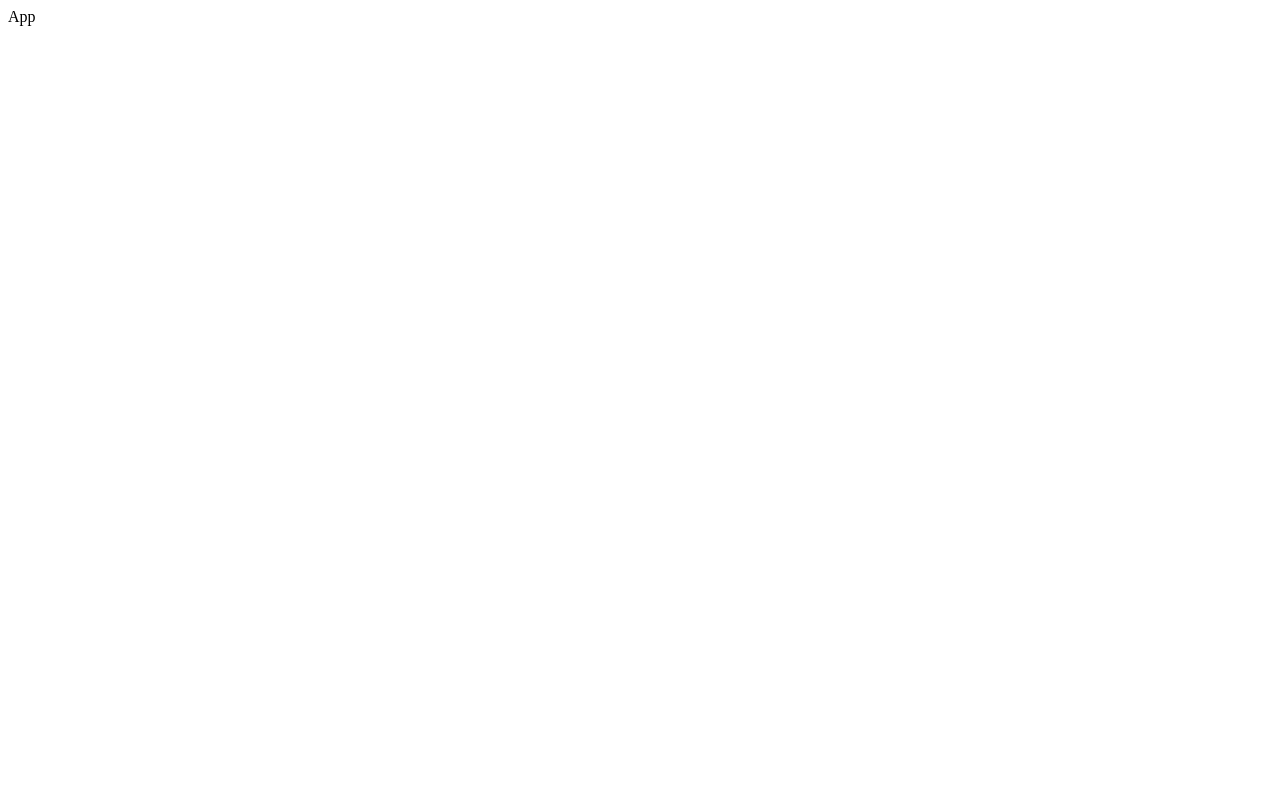
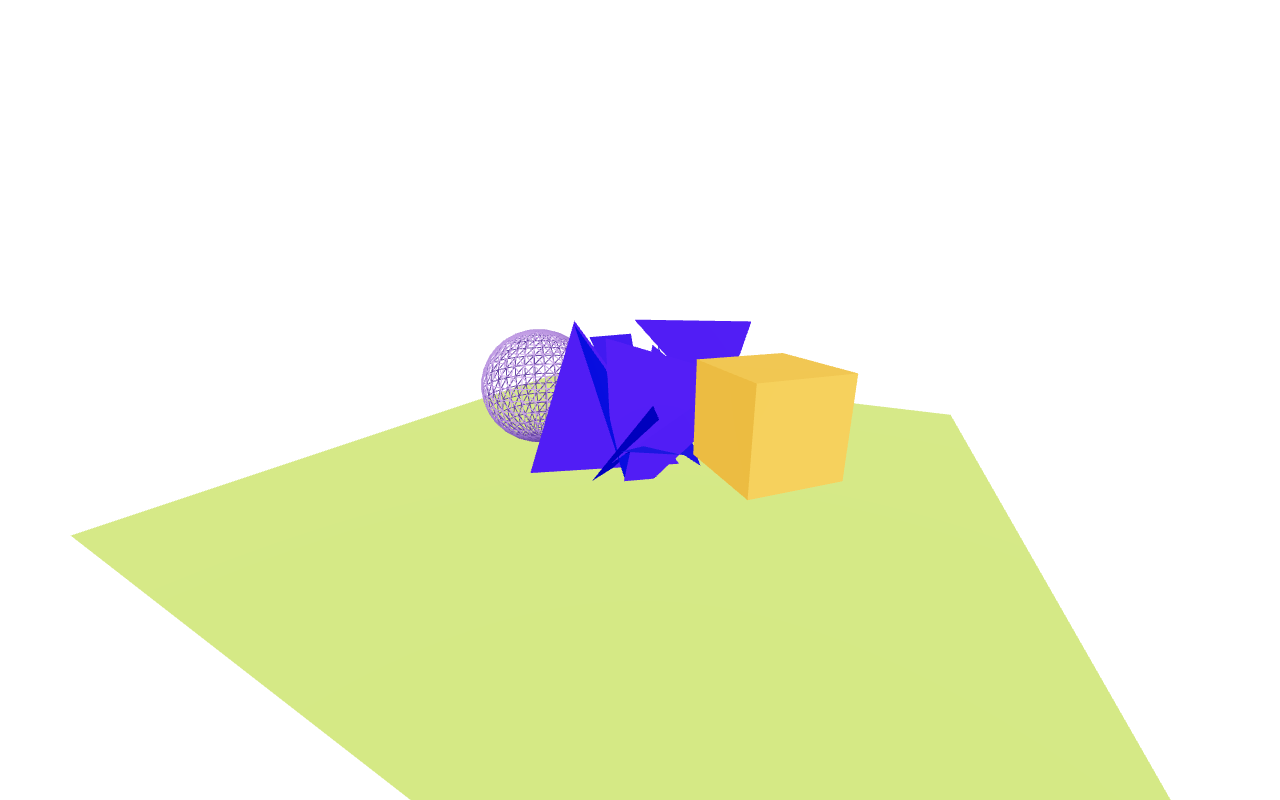
Before and after one commit to wjstpgh/R3F, a React (Vite) app: page / in a window 1280 px wide. Built offline with nearby package versions, Linux system fonts and the light colour scheme.

Commit message:
first r3f application

```diff
--- a/package.json
+++ b/package.json
@@ -10,13 +10,16 @@
     "preview": "vite preview"
   },
   "dependencies": {
+    "@react-three/fiber": "8.15",
     "react": "^18.2.0",
-    "react-dom": "^18.2.0"
+    "react-dom": "^18.2.0",
+    "three": "0.158"
   },
   "devDependencies": {
     "@types/node": "^20.12.5",
     "@types/react": "^18.2.66",
     "@types/react-dom": "^18.2.22",
+    "@types/three": "^0.164.0",
     "@typescript-eslint/eslint-plugin": "^7.2.0",
     "@typescript-eslint/parser": "^7.2.0",
     "@vitejs/plugin-react": "^4.2.1",
--- a/src/App.tsx
+++ b/src/App.tsx
@@ -1,3 +1,20 @@
+import { Canvas } from "@react-three/fiber";
+import Experience from "./Experience";
+import { ACESFilmicToneMapping, SRGBColorSpace } from "three";
+
 export default function App() {
-  return <div>App</div>;
+  return (
+    <Canvas
+      flat
+      dpr={[1, 2]} //defualt value
+      gl={{
+        antialias: true,
+        toneMapping: ACESFilmicToneMapping,
+        outputColorSpace: SRGBColorSpace,
+      }}
+      camera={{ fov: 85, near: 0.1, far: 200, position: [3, 2, 6] }}
+    >
+      <Experience />
+    </Canvas>
+  );
 }
--- /dev/null
+++ b/src/CustomObject.tsx
@@ -0,0 +1,36 @@
+import { useEffect, useMemo, useRef } from "react";
+import { BufferGeometry, DoubleSide } from "three";
+
+export default function CustomObject() {
+  const geometryRef = useRef<BufferGeometry>(null!);
+
+  const verticesCount = 10 * 3;
+
+  const positions = useMemo(() => {
+    const positions = new Float32Array(verticesCount * 3);
+
+    for (let i = 0; i < verticesCount * 3; i++) {
+      positions[i] = (Math.random() - 0.5) * 3;
+    }
+
+    return positions;
+  }, []);
+
+  useEffect(() => {
+    geometryRef.current.computeVertexNormals();
+  }, []);
+
+  return (
+    <mesh>
+      <bufferGeometry ref={geometryRef}>
+        <bufferAttribute
+          attach="attributes-position"
+          count={verticesCount}
+          itemSize={3}
+          array={positions}
+        />
+      </bufferGeometry>
+      <meshStandardMaterial color="blue" side={DoubleSide} />
+    </mesh>
+  );
+}
--- /dev/null
+++ b/src/Experience.tsx
@@ -0,0 +1,51 @@
+import { extend, useFrame, useThree } from "@react-three/fiber";
+import { useRef } from "react";
+import { Group, Mesh } from "three";
+import { OrbitControls } from "three/examples/jsm/Addons.js";
+import CustomObject from "./CustomObject";
+
+extend({ OrbitControls });
+
+export default function Experience() {
+  const { camera, gl } = useThree();
+
+  const cubeRef = useRef<Mesh>(null!);
+  const groupRef = useRef<Group>(null!);
+
+  useFrame((_state, delta) => {
+    // const angle = state.clock.getElapsedTime();
+    // state.camera.position.x = Math.sin(angle * 0.3) * 8;
+    // state.camera.position.z = Math.cos(angle * 0.3) * 8;
+    // state.camera.lookAt(0, 0, 0);
+
+    cubeRef.current.rotation.y += delta;
+  });
+
+  return (
+    <>
+      <orbitControls args={[camera, gl.domElement]} />
+      <directionalLight position={[1, 2, 3]} intensity={4.5} />
+      <ambientLight intensity={1.5} />
+      <group ref={groupRef}>
+        <mesh position-x={-2}>
+          <sphereGeometry />
+          <meshStandardMaterial color="mediumpurple" wireframe />
+        </mesh>
+        <mesh
+          ref={cubeRef}
+          rotation-y={Math.PI * 0.25}
+          position-x={2}
+          scale={1.5}
+        >
+          <boxGeometry />
+          <meshStandardMaterial color="orange" />
+        </mesh>
+      </group>
+      <mesh position-y={-1} rotation-x={-Math.PI * 0.5} scale={10}>
+        <planeGeometry />
+        <meshStandardMaterial color="greenyellow" />
+      </mesh>
+      <CustomObject />
+    </>
+  );
+}
--- a/src/style.css
+++ b/src/style.css
@@ -0,0 +1,10 @@
+html,
+body,
+#root {
+  position: fixed;
+  top: 0;
+  left: 0;
+  width: 100%;
+  height: 100%;
+  overflow: hidden;
+}
--- a/tsconfig.json
+++ b/tsconfig.json
@@ -20,6 +20,6 @@
     "noUnusedParameters": true,
     "noFallthroughCasesInSwitch": true
   },
-  "include": ["src"],
+  "include": ["src", "types"],
   "references": [{ "path": "./tsconfig.node.json" }]
 }
```
Also changed, not shown: types/global.d.ts (added, +7 -0 lines), 1 other file (tests, documents, lock files or other folders).
